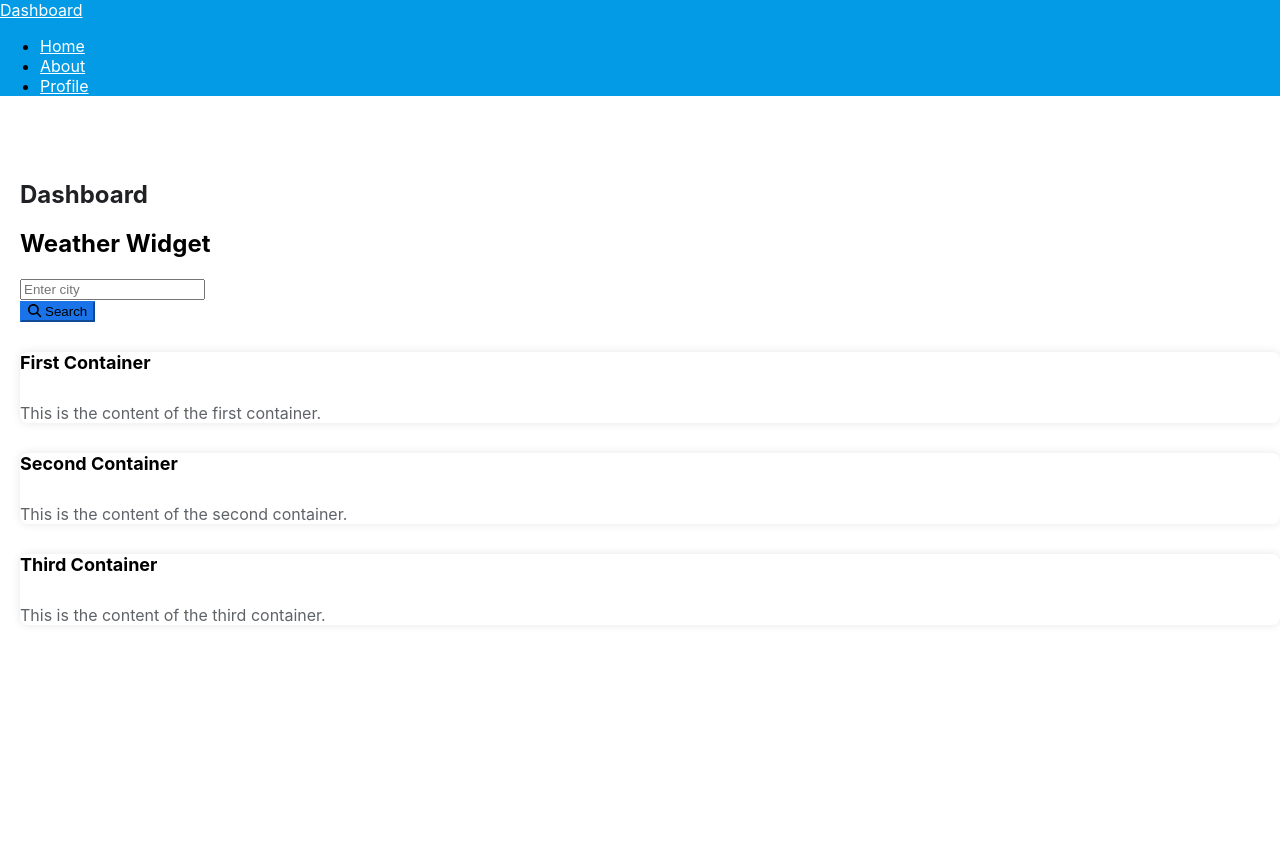
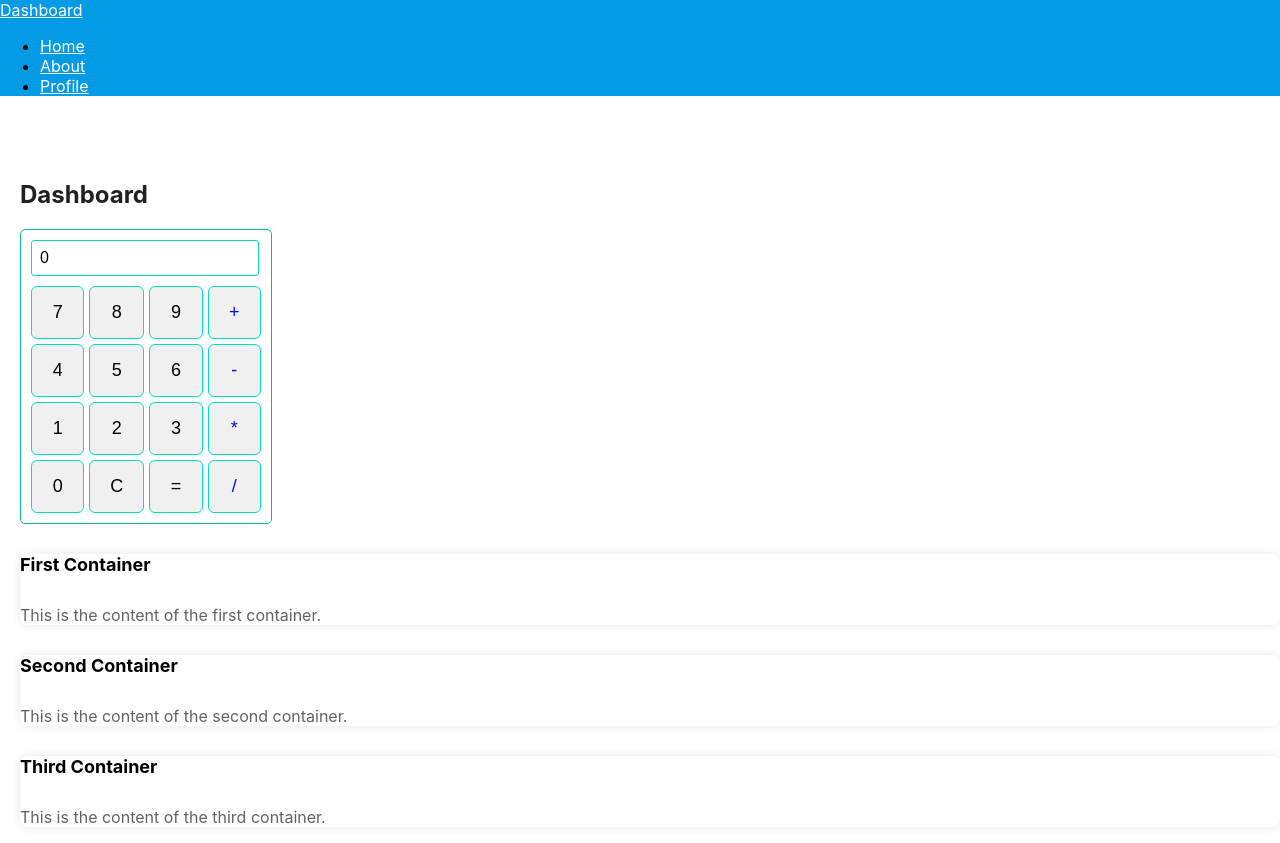
Before and after one commit to manushi7/WebAssignment5, a React (Create React App) app: page / in a window 1280 px wide. Before the commit the page ends 800 px from the top, so only its background shows below. Built offline with nearby package versions, Linux system fonts and the light colour scheme; no server answers; sample sign-in values are in the browser's storage.

Commit message:
calculator widget added

```diff
--- /dev/null
+++ b/src/components/CalculatorWidget.js
@@ -0,0 +1,87 @@
+import React, { useState } from 'react';
+
+const CalculatorWidget = () => {
+    const [displayValue, setDisplayValue] = useState('0');
+    const [previousValue, setPreviousValue] = useState(null);
+    const [operator, setOperator] = useState(null);
+    const [isOperand, setIsOperand] = useState(false);
+
+    // Function to handle number button clicks
+    const onNumberButtonClick = (value) => {
+        if (isOperand) {
+            setDisplayValue(value);
+            setIsOperand(false);
+        } else {
+            // Append the value to the current display value
+            const result = displayValue === '0' ? value : displayValue + value;
+            setDisplayValue(result);
+        }
+    };
+
+    // Function to handle operator button clicks
+    const onOperatorButtonClick = (value) => {
+        if (operator && !isOperand) {
+             // calculate the result of the previous operation
+            const result = eval(`${previousValue} ${operator} ${displayValue}`);
+            setDisplayValue(String(result));
+            setPreviousValue(null);
+        } else {
+            setPreviousValue(displayValue);
+        }
+
+        // Set the operator to the selected value
+        setOperator(value);
+        setIsOperand(true);
+    };
+
+   // Function to handle equals button click
+    const onEqualsButtonClick = () => {
+        try {
+            // Calculate the result of the operation
+            const result = eval(`${previousValue} ${operator} ${displayValue}`);
+            // Update the display value with the result
+            setDisplayValue(String(result));
+
+            // Reset the previous value, operator, and flag
+            setPreviousValue(null);
+            setOperator(null);
+            setIsOperand(true);
+        } catch(error) {
+            console.log("error onHandleEqualsClick: ", error)
+        }
+    };
+
+    // Function to clear the calculator
+    const onClearButtonClick = () => {
+        setDisplayValue('0');
+        setPreviousValue(null);
+        setOperator(null);
+        setIsOperand(false);
+    };
+
+    return (
+        <div className="calculator-widget">
+            <input type="text" value={displayValue} readOnly />
+            <div className="buttons">
+                <button onClick={() => onNumberButtonClick('7')}>7</button>
+                <button onClick={() => onNumberButtonClick('8')}>8</button>
+                <button onClick={() => onNumberButtonClick('9')}>9</button>
+                <button className="button-operand-text" onClick={() => onOperatorButtonClick('+')}>+</button>
+                <button onClick={() => onNumberButtonClick('4')}>4</button>
+                <button onClick={() => onNumberButtonClick('5')}>5</button>
+                <button onClick={() => onNumberButtonClick('6')}>6</button>
+                <button className="button-operand-text" onClick={() => onOperatorButtonClick('-')}>-</button>
+                <button onClick={() => onNumberButtonClick('1')}>1</button>
+                <button onClick={() => onNumberButtonClick('2')}>2</button>
+                <button onClick={() => onNumberButtonClick('3')}>3</button>
+                <button className="button-operand-text" onClick={() => onOperatorButtonClick('*')}>*</button>
+                <button onClick={() => onNumberButtonClick('0')}>0</button>
+                <button className="button-operand" onClick={onClearButtonClick}>C</button>
+                <button onClick={onEqualsButtonClick}>=</button>
+                <button className="button-operand-text" onClick={() => onOperatorButtonClick('/')}>/</button>
+            </div>
+        </div>
+    );
+};
+
+export default CalculatorWidget;
--- a/src/index.css
+++ b/src/index.css
@@ -1,3 +1,5 @@
+@import "./pages/css/Calculator.css";
+
 body {
   margin: 0;
   font-family: -apple-system, BlinkMacSystemFont, 'Segoe UI', 'Roboto', 'Oxygen',
--- a/src/pages/DashboardPage.js
+++ b/src/pages/DashboardPage.js
@@ -2,6 +2,7 @@ import React from 'react';
 import { Link } from 'react-router-dom';
 import '../pages/css/Dashboard.css'; // Import the CSS file
 import WeatherWidget from '../components/WeatherWidget';
+import CalculatorWidget from '../components/CalculatorWidget';
 
 const DashboardPage = () => {
   return (
@@ -33,7 +34,7 @@ const DashboardPage = () => {
 
         {/* Container Cards */}
         <div className="row">
-            <WeatherWidget />
+            <CalculatorWidget />
           <div className="col-md-4">
             <div className="card mb-4">
               <div className="card-body">
--- /dev/null
+++ b/src/pages/css/Calculator.css
@@ -0,0 +1,49 @@
+.calculator-widget {
+    border: 1px solid #06bd9e;
+    border-radius: 5px;
+    padding: 10px;
+    width: 230px;
+}
+
+/* input[type="text"] {
+    width: 100%;
+    margin-bottom: 10px;
+    padding: 5px;
+    font-size: 16px;
+} */
+
+input[type="text"] {
+    width: calc(100% - 20px); /* Adjust input width to fit within container padding */
+    margin-bottom: 10px;
+    padding: 8px;
+    font-size: 16px;
+    border: 1px solid #02e0bb;
+    border-radius: 3px;
+}
+
+.buttons {
+    display: grid;
+    grid-template-columns: repeat(4, 1fr);
+    gap: 5px;
+}
+
+button {
+    padding: 15px 20px;
+    font-size: 18px;
+    background-color: #f0f0f0;
+    border: 1px solid #02e0bb;
+    border-radius: 6px;
+    cursor: pointer;
+}
+
+.button-text {
+    color: #e80707;
+}
+
+.button-operand-text {
+    color: hwb(239 3% 9%);
+}
+
+button:hover {
+    background-color: #d9fbff;
+}
```
